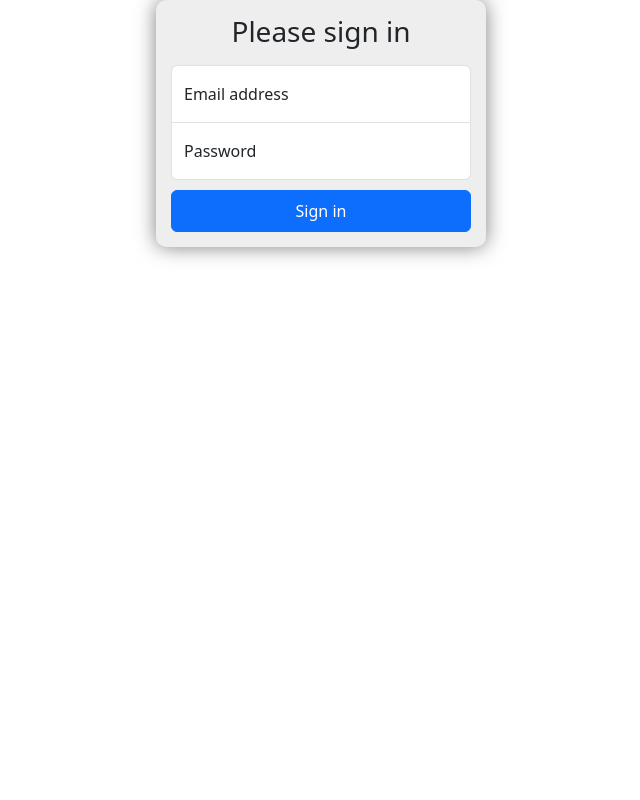
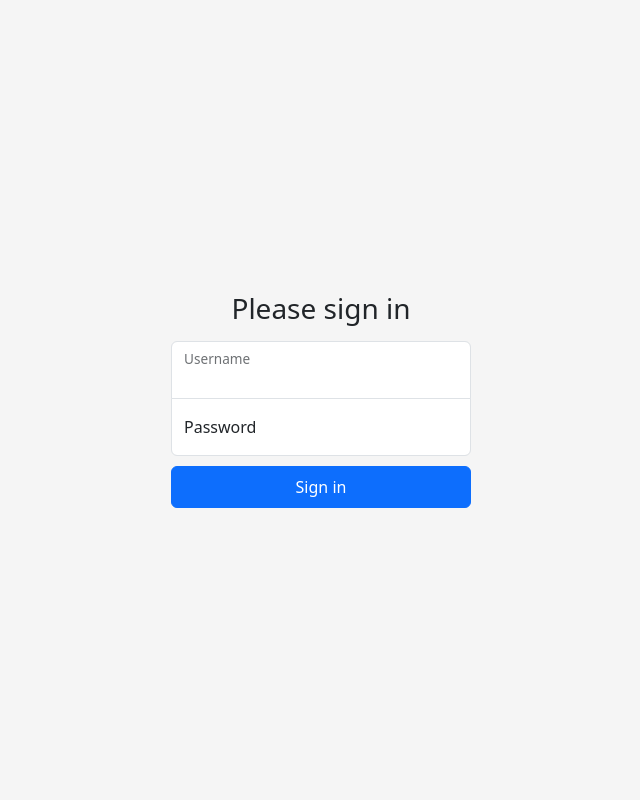
Before and after one commit to Matiaseze/tp-aspectos-legales, a Flask app: page /login/ in a window 1280 px wide. Shown: the whole page, without its empty margins (319-959 px from the left). Run offline with Flask 3, Linux system fonts and the light colour scheme.

Commit message:
WIP: login del usuario. usando hash en password, faltan controles de seguridad, falta hacer el logout

```diff
--- a/script_init_tablas_pg.sql
+++ b/script_init_tablas_pg.sql
@@ -43,3 +43,8 @@ UPDATE public.usuarios
 select * from usuarios
 
 SELECT id_usuario, nombre, clave, t_usuario, mail FROM usuarios ORDER BY id_usuario
+
+-- Cambiar en usuarios id_usuario por id
+UPDATE public.usuarios
+	SET clave='pbkdf2:sha256:600000$wJ9ct2HBNXJs96dW$1cf364759b758475946299e88e70a075df153927935d58285563833302555254', mail='admin@admin.com'
+	WHERE id_usuario=1;
--- a/src/app.py
+++ b/src/app.py
@@ -1,21 +1,34 @@
 from flask import Flask, render_template, request, redirect, url_for
 from config import config
+from flask_login import LoginManager, login_user, logout_user, login_required
 
 #Rutas
-from routes import Usuario
+from routes import Usuario, User
+#Modelos
+from models.UsuarioModel import UsuarioModel
+app = Flask(__name__)
+login_manager_app = LoginManager(app)
 
-app = Flask(__name__)
+@login_manager_app.user_loader
+def load_user(id):
+    return UsuarioModel.get_usuario(id)
+
+
+
+@app.route('/')
+def login():
+    return render_template('auth/login.html')
 
 @app.route('/home')
 def home():
     return render_template('home.html')
 
-
 def page_not_found(error):
     return "<h1>Pagina no encontrada :/</h1>", 404
 
 #Blueprints
-app.register_blueprint(Usuario.main, url_prefix=('/login'))
+app.register_blueprint(User.main, url_prefix=('/login'))
+app.register_blueprint(Usuario.main, url_prefix=('/usuarios'))
 
 
 if __name__ == '__main__' :
--- /dev/null
+++ b/src/routes/User.py
@@ -0,0 +1,36 @@
+from flask import Blueprint, jsonify, render_template, request, flash, redirect, url_for
+from flask_login import LoginManager, login_user, logout_user, login_required
+
+
+#Modelos
+from models.UsuarioModel import UsuarioModel
+
+#Entidades
+from models.entities.Usuario import Usuario
+
+main=Blueprint('user_blueprint',__name__)
+# login_manager_app = LoginManager(main)
+
+# @login_manager_app.user_loader
+# def load_user(id):
+#     return UsuarioModel.get_usuario(id)
+
+@main.route('/', methods=['GET', 'POST'])
+def login():
+    if request.method == 'POST':
+        user = Usuario(0, request.form['username'], request.form['password'])
+        logged_user = UsuarioModel.login(user)
+
+        if logged_user is not None:
+            if logged_user.clave:
+                print(logged_user.id)
+                login_user(logged_user)
+                return redirect(url_for('home'))
+            else:
+                flash("Contraseña incorrecta")
+        else:
+            flash("Usuario no encontrado")
+            return render_template('auth/login.html')
+
+    else:
+        return render_template('auth/login.html')
--- a/src/routes/Usuario.py
+++ b/src/routes/Usuario.py
@@ -3,28 +3,7 @@ from flask import Blueprint, jsonify, render_template, request, flash, redirect,
 #Modelos
 from models.UsuarioModel import UsuarioModel
 
-#Entidades
-from models.entities import Usuario
-
 main=Blueprint('usuario_blueprint',__name__)
-
-
-@main.route('/', methods=['GET', 'POST'])
-def login():
-    if request.method == 'POST':
-        user = Usuario(0, request.form['username'],request.form['password'], 0,None )
-        logged_user = UsuarioModel.login(user)
-        if logged_user is not None:
-            if logged_user.password:
-                return redirect(url_for('home'))
-            else:
-                flash("Contraseña incorrecta")
-        else:
-            flash("Usuario no encontrado")
-            return render_template('auth/login.html')
-
-    else:
-        return render_template('auth/login.html')
 
 @main.route('/')
 def get_usuarios():
@@ -44,6 +23,5 @@ def get_usuario(id):
         else:
             return jsonify({}), 404
 
-
     except Exception as ex:
         return jsonify({'message' : str(ex)}),500
--- a/src/static/css/home.css
+++ b/src/static/css/home.css
@@ -3,21 +3,26 @@ body {
   height: 100%;
 }
 
+body {
+  display: flex;
+  align-items: center;
+  padding-top: 40px;
+  padding-bottom: 40px;
+  background-color: #f5f5f5;
+}
+
 .form-signin {
-    width: 100%;
-    max-width: 330px;
-    padding: 15px;
-    margin: auto;
-    background-color: #eee;
-    border-radius: 10px;
-    box-shadow: 0 0 20px rgba(0,0,0,.5);
+  width: 100%;
+  max-width: 330px;
+  padding: 15px;
+  margin: auto;
 }
 
 .form-signin .form-floating:focus-within {
   z-index: 2;
 }
 
-.form-signin input[type="email"] {
+.form-signin input[type="username"] {
   margin-bottom: -1px;
   border-bottom-right-radius: 0;
   border-bottom-left-radius: 0;
--- a/src/templates/auth/login.html
+++ b/src/templates/auth/login.html
@@ -11,15 +11,29 @@ Login
 {% block body %}
     <form class="form-signin  w-100 m-auto" action="/login" method='POST' >
       <!-- <img class="mb-4" src="/docs/5.3/assets/brand/bootstrap-logo.svg" alt="" width="72" height="57"> -->
+      {% with messages = get_flashed_messages() %}
+
+      {% if messages %}
+      <br/>
+      {% for message in messages %}
+      <divclass="alert aletr-primary alert-dismissible" role="alert">
+        <strong>{{ message }}</strong>
+        <button type="button" class="btn-close" data-bs-dismiss="alert" aria-label="Close"></button>
+      </div>
+      {% endfor %}
+      {% endif%}
+
+      {% endwith %}
+
       <h1 class="h3 mb-3 fw-normal">Please sign in</h1>
 
       <div class="form-floating">
-        <input type="email" class="form-control" id="floatingInput" placeholder="name@example.com">
-        <label for="floatingInput">Email address</label>
+        <input type="username" class="form-control" id="username" name="username">
+        <label for="username">Username</label>
       </div>
       <div class="form-floating">
-        <input type="password" class="form-control" id="floatingPassword" placeholder="Password">
-        <label for="floatingPassword">Password</label>
+        <input type="password" class="form-control" id="password" name="password" placeholder="Password">
+        <label for="password">Password</label>
       </div>
 
       <button class="btn btn-primary w-100 py-2" type="submit">Sign in</button>
--- a/src/templates/home.html
+++ b/src/templates/home.html
@@ -8,5 +8,5 @@ Home
 {% endblock  %}
 
 {% block body %}
-<h1>Alohaaa</h1>
+<h1>Alohaaa  {{ current_user.nombre }}</h1>
 {% endblock  %}
```
Also changed, not shown: src/models/UsuarioModel.py (+5 -6 lines), src/models/entities/Usuario.py (+5 -5 lines).
